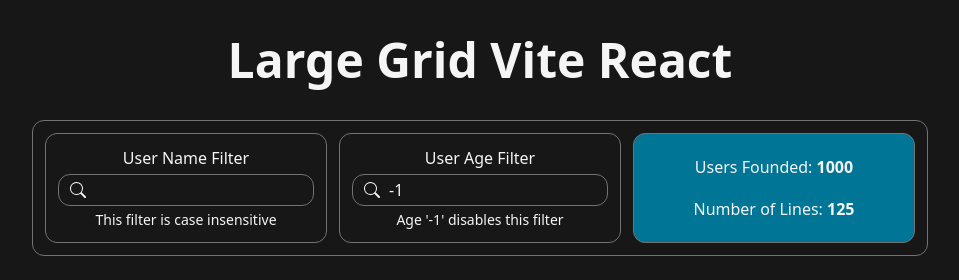
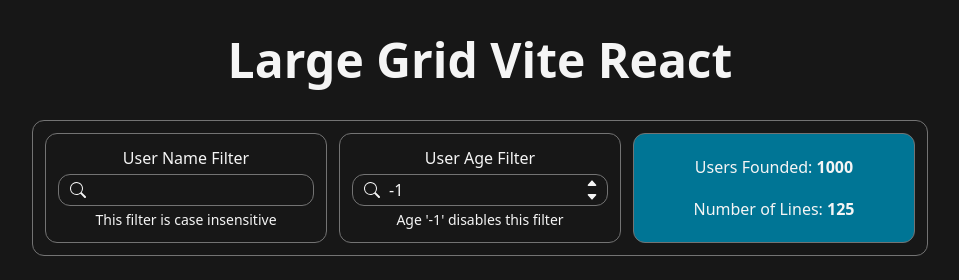
Before and after one commit to marcelo-rispoli-leal/large-grid-react, a React (Vite) app: page / in a window 1280 px wide. Shown: the top 280 px of the page, without its empty margins (160-1119 px from the left). Built offline with nearby package versions, Linux system fonts and the light colour scheme.

Commit message:
Initial creation off Stepper.jsx

```diff
--- a/src/components/Filter.jsx
+++ b/src/components/Filter.jsx
@@ -1,4 +1,5 @@
 import { BsSearch } from "react-icons/bs";
+import Stepper from "./Stepper";
 
 const limit = ~~Number(import.meta.env.VITE_AGE_LIMIT);
 const ageMin = -1;
@@ -19,7 +20,7 @@
       <div className="grid items-center">
         <input
           id={id}
-          className="peer f-md b-std order-3 col-start-1 row-2 my-1 w-full py-0 pr-0 pl-9 leading-7.5 focus:ring-1 focus:ring-cyan-700 focus:outline-0"
+          className="peer f-md b-std order-3 col-start-1 row-2 my-1 w-full [appearance:textfield] py-0 pr-0 pl-9 leading-7.5 [-moz-appearance:textfield] focus:ring-1 focus:ring-cyan-700 focus:outline-0 [&::-webkit-inner-spin-button]:appearance-none [&::-webkit-outer-spin-button]:appearance-none"
           type={type}
           value={value}
           min={type === "number" ? ageMin : undefined}
@@ -30,7 +31,15 @@
           {label}
         </label>
         <BsSearch className="f-md order-2 col-start-1 row-2 ml-3 peer-focus:text-cyan-700" />
-        <span className="order-4 row-3 text-sm peer-focus:text-cyan-700">
+        {type === "number" && (
+          <Stepper
+            value={value}
+            onChange={onChange}
+            min={ageMin}
+            max={ageMax}
+          />
+        )}
+        <span className="order-5 row-3 text-sm peer-focus:text-cyan-700">
           {help}
         </span>
       </div>
--- /dev/null
+++ b/src/components/Stepper.jsx
@@ -0,0 +1,37 @@
+import { BsFillCaretUpFill, BsFillCaretDownFill } from "react-icons/bs";
+
+export default function Stepper({ value, onChange, min, max }) {
+  const handleIncrement = () => {
+    const newValue = value + 1;
+    if (newValue <= max) {
+      onChange(newValue, "number");
+    }
+  };
+
+  const handleDecrement = () => {
+    const newValue = value - 1;
+    if (newValue >= min) {
+      onChange(newValue, "number");
+    }
+  };
+
+  return (
+    <div className="order-4 col-start-1 row-2 mr-2 grid h-7.5 w-4 grid-cols-1 grid-rows-2 items-center gap-0.5 justify-self-end bg-transparent p-0.5">
+      <button
+        className="cursor-pointer border-none bg-transparent p-0 transition-colors hover:bg-cyan-700"
+        aria-label="Increment"
+        onClick={handleIncrement}
+      >
+        <BsFillCaretUpFill className="h-3 w-4 pr-1" />
+      </button>
+
+      <button
+        className="cursor-pointer border-none bg-transparent p-0 transition-colors hover:bg-cyan-700"
+        aria-label="Decrement"
+        onClick={handleDecrement}
+      >
+        <BsFillCaretDownFill className="h-3 w-4 pr-1" />
+      </button>
+    </div>
+  );
+}
```
